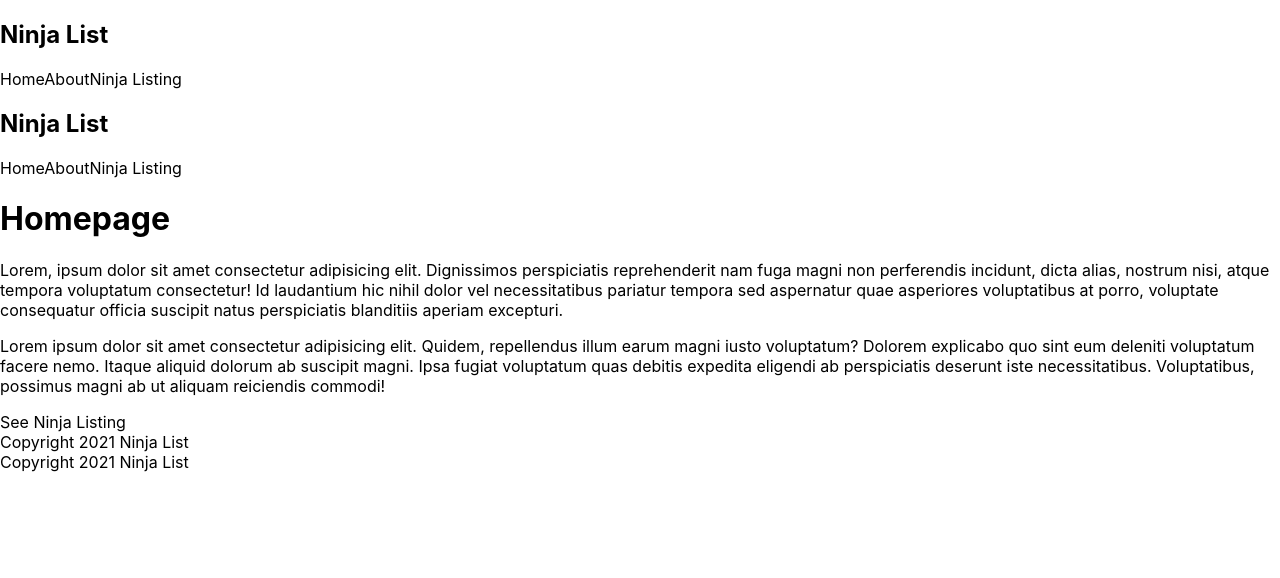
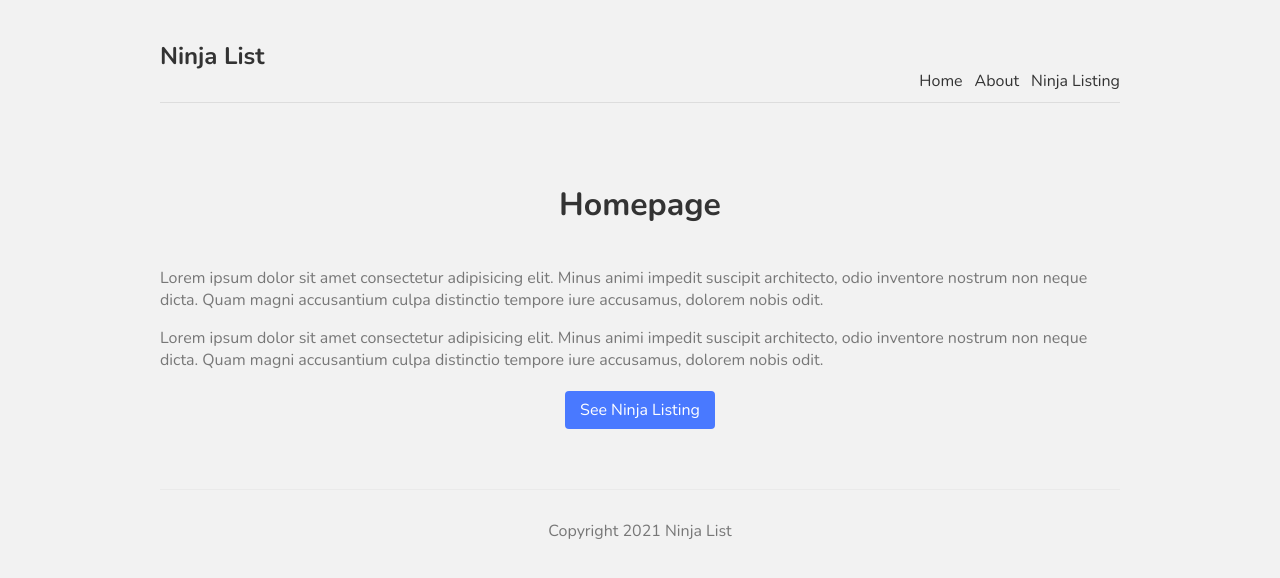
Before and after one commit to crypt096/nextjs, a Next.js app: page / in a window 1280 px wide. Shown: the top 578 px of the page. Built offline with nearby package versions, Linux system fonts and the light colour scheme.

Commit message:
Adding styles.

```diff
--- a/components/Footer.js
+++ b/components/Footer.js
@@ -1,8 +1,8 @@
 const Footer = () => {
   return (
-    <div>
+    <footer>
       Copyright 2021 Ninja List
-    </div>
+    </footer>
   );
 }
 
--- a/pages/index.js
+++ b/pages/index.js
@@ -1,16 +1,17 @@
-import Navbar from "../components/Navbar";
-import Footer from '../components/Footer';
 import Link from "next/link";
+import styles from '../styles/Home.module.css';
 
 export default function Home() {
   return (
     <div>
-      <Navbar />
-      <h1>Homepage</h1>
-      <p>Lorem, ipsum dolor sit amet consectetur adipisicing elit. Dignissimos perspiciatis reprehenderit nam fuga magni non perferendis incidunt, dicta alias, nostrum nisi, atque tempora voluptatum consectetur! Id laudantium hic nihil dolor vel necessitatibus pariatur tempora sed aspernatur quae asperiores voluptatibus at porro, voluptate consequatur officia suscipit natus perspiciatis blanditiis aperiam excepturi.</p>
-      <p>Lorem ipsum dolor sit amet consectetur adipisicing elit. Quidem, repellendus illum earum magni iusto voluptatum? Dolorem explicabo quo sint eum deleniti voluptatum facere nemo. Itaque aliquid dolorum ab suscipit magni. Ipsa fugiat voluptatum quas debitis expedita eligendi ab perspiciatis deserunt iste necessitatibus. Voluptatibus, possimus magni ab ut aliquam reiciendis commodi!</p>
-      <Link href="/ninjas"><a>See Ninja Listing</a></Link>
-      <Footer />
+      <div>
+        <h1 className={styles.title}>Homepage</h1>
+        <p className={styles.text}>Lorem ipsum dolor sit amet consectetur adipisicing elit. Minus animi impedit suscipit architecto, odio inventore nostrum non neque dicta. Quam magni accusantium culpa distinctio tempore iure accusamus, dolorem nobis odit.</p>
+        <p className={styles.text}>Lorem ipsum dolor sit amet consectetur adipisicing elit. Minus animi impedit suscipit architecto, odio inventore nostrum non neque dicta. Quam magni accusantium culpa distinctio tempore iure accusamus, dolorem nobis odit.</p>
+        <Link href="/ninjas/">
+          <a className={styles.btn}>See Ninja Listing</a>
+        </Link>
+      </div>
     </div>
   )
 }
--- a/styles/Home.module.css
+++ b/styles/Home.module.css
@@ -1,122 +1,18 @@
-.container {
-  min-height: 100vh;
-  padding: 0 0.5rem;
-  display: flex;
-  flex-direction: column;
-  justify-content: center;
-  align-items: center;
-}
-
-.main {
-  padding: 5rem 0;
-  flex: 1;
-  display: flex;
-  flex-direction: column;
-  justify-content: center;
-  align-items: center;
-}
-
-.footer {
-  width: 100%;
-  height: 100px;
-  border-top: 1px solid #eaeaea;
-  display: flex;
-  justify-content: center;
-  align-items: center;
-}
-
-.footer img {
-  margin-left: 0.5rem;
-}
-
-.footer a {
-  display: flex;
-  justify-content: center;
-  align-items: center;
-}
-
-.title a {
-  color: #0070f3;
-  text-decoration: none;
-}
-
-.title a:hover,
-.title a:focus,
-.title a:active {
-  text-decoration: underline;
-}
-
 .title {
-  margin: 0;
-  line-height: 1.15;
-  font-size: 4rem;
-}
-
-.title,
-.description {
+  color: #333;
+  padding-bottom: 20px;
   text-align: center;
 }
-
-.description {
-  line-height: 1.5;
-  font-size: 1.5rem;
+.text {
+  color: #777;
 }
-
-.code {
-  background: #fafafa;
-  border-radius: 5px;
-  padding: 0.75rem;
-  font-size: 1.1rem;
-  font-family: Menlo, Monaco, Lucida Console, Liberation Mono, DejaVu Sans Mono,
-    Bitstream Vera Sans Mono, Courier New, monospace;
+.btn {
+  display: block;
+  width: 150px;
+  padding: 8px 0;
+  margin: 20px auto;
+  background: #4979ff;
+  border-radius: 4px;
+  color: white;
+  text-align: center;
 }
-
-.grid {
-  display: flex;
-  align-items: center;
-  justify-content: center;
-  flex-wrap: wrap;
-  max-width: 800px;
-  margin-top: 3rem;
-}
-
-.card {
-  margin: 1rem;
-  flex-basis: 45%;
-  padding: 1.5rem;
-  text-align: left;
-  color: inherit;
-  text-decoration: none;
-  border: 1px solid #eaeaea;
-  border-radius: 10px;
-  transition: color 0.15s ease, border-color 0.15s ease;
-}
-
-.card:hover,
-.card:focus,
-.card:active {
-  color: #0070f3;
-  border-color: #0070f3;
-}
-
-.card h3 {
-  margin: 0 0 1rem 0;
-  font-size: 1.5rem;
-}
-
-.card p {
-  margin: 0;
-  font-size: 1.25rem;
-  line-height: 1.5;
-}
-
-.logo {
-  height: 1em;
-}
-
-@media (max-width: 600px) {
-  .grid {
-    width: 100%;
-    flex-direction: column;
-  }
-}
--- a/styles/globals.css
+++ b/styles/globals.css
@@ -1,16 +1,37 @@
-html,
+@import url('https://fonts.googleapis.com/css2?family=Nunito:wght@300;400;600;700&display=swap');
+
 body {
-  padding: 0;
-  margin: 0;
-  font-family: -apple-system, BlinkMacSystemFont, Segoe UI, Roboto, Oxygen,
-    Ubuntu, Cantarell, Fira Sans, Droid Sans, Helvetica Neue, sans-serif;
+  background: #f2f2f2;
+  color: #333;
+  font-family: "Nunito";
 }
-
 a {
-  color: inherit;
+  color: #333;
   text-decoration: none;
 }
-
-* {
-  box-sizing: border-box;
+.content {
+  max-width: 960px;
+  margin: 0 auto;
 }
+nav {
+  margin: 10px auto 80px;
+  padding: 10px 0;
+  display: flex;
+  justify-content: flex-end;
+  align-items: flex-end;
+  border-bottom: 1px solid #ddd;
+}
+nav a {
+  margin-left: 12px;
+}
+nav .logo {
+  margin-right: auto;
+}
+footer {
+  display: block;
+  text-align: center;
+  padding: 30px 0;
+  margin-top: 60px;
+  color: #777;
+  border-top: 1px solid #eaeaea;
+}
```
Also changed, not shown: styles/Ninjas.module.css (added).
